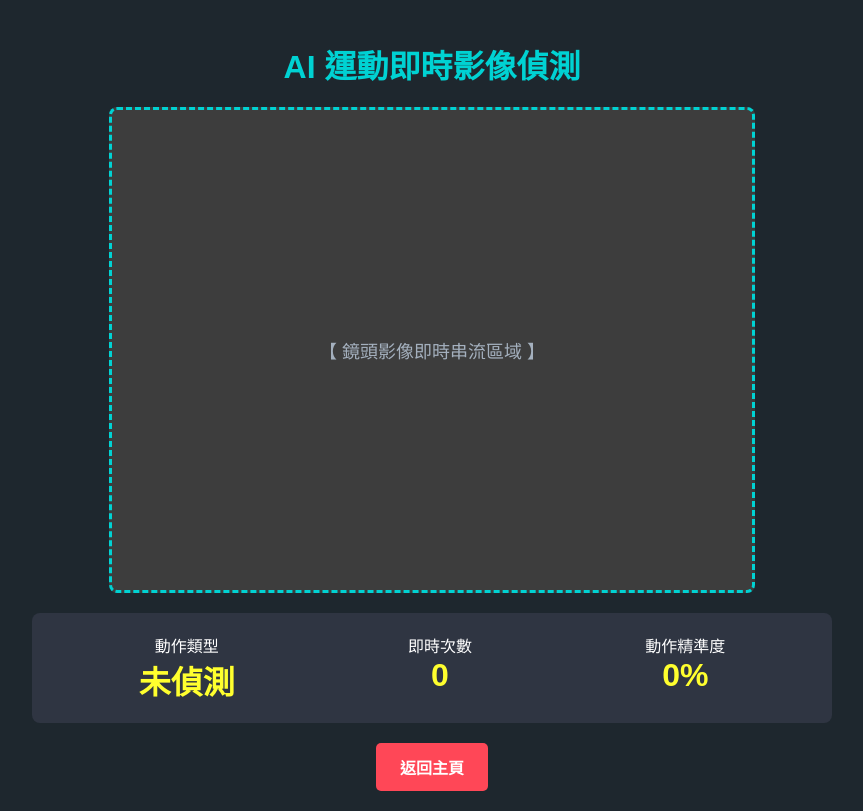
After one commit to lijerry758-ctrl/AI-Sports-Platform, a Flask app: page /detection in a window 1280 px wide. The commit adds this page. Shown: the whole page, without its empty margins (208-1071 px from the left). Run offline with Flask 3, Linux system fonts and the light colour scheme.

Commit message:
Add detection page and connect with home page

```diff
--- a/app.py
+++ b/app.py
@@ -2,12 +2,16 @@ from flask import Flask, render_template
 
 app = Flask(__name__)
 
-# 這是我們網站的主頁路由
+# 1. 這是我們網站的主頁
 @app.route('/')
 def home():
-    # 讓 Flask 去 templates 資料夾找 home.html 並渲染出來
     return render_template('home.html')
 
+# 2. 這是新加的：AI 運動偵測頁面
+@app.route('/detection')
+def detection():
+    # 讓 Flask 去 templates 資料夾找 detection.html 並渲染出來
+    return render_template('detection.html')
+
 if __name__ == '__main__':
-    # 啟動本地測試伺服器，並開啟 debug 模式方便排錯
     app.run(debug=True)
--- /dev/null
+++ b/templates/detection.html
@@ -0,0 +1,97 @@
+<!DOCTYPE html>
+<html lang="zh-TW">
+<head>
+    <meta charset="UTF-8">
+    <meta name="viewport" content="width=device-width, initial-scale=1.0">
+    <title>AI 運動偵測系統</title>
+    <style>
+        body {
+            font-family: 'Arial', sans-serif;
+            background-color: #1e272e;
+            color: #ffffff;
+            margin: 0;
+            padding: 20px;
+            display: flex;
+            flex-direction: column;
+            align-items: center;
+        }
+        .container {
+            max-width: 800px;
+            width: 100%;
+            text-align: center;
+        }
+        h1 {
+            color: #00d2d3;
+            margin-bottom: 20px;
+        }
+        .video-box {
+            width: 100%;
+            max-width: 640px;
+            height: 480px;
+            background-color: #3d3d3d;
+            border: 3px dashed #00d2d3;
+            border-radius: 8px;
+            margin: 0 auto 20px auto;
+            display: flex;
+            align-items: center;
+            justify-content: center;
+            font-size: 18px;
+            color: #a4b0be;
+        }
+        .dashboard {
+            background-color: #2f3542;
+            padding: 20px;
+            border-radius: 8px;
+            display: flex;
+            justify-content: space-around;
+            margin-bottom: 20px;
+        }
+        .data-card {
+            text-align: center;
+        }
+        .data-value {
+            font-size: 32px;
+            font-weight: bold;
+            color: #ffff2e;
+        }
+        .btn {
+            display: inline-block;
+            padding: 12px 24px;
+            background-color: #ff4757;
+            color: white;
+            text-decoration: none;
+            border-radius: 5px;
+            font-weight: bold;
+        }
+        .btn:hover {
+            background-color: #ff6b81;
+        }
+    </style>
+</head>
+<body>
+    <div class="container">
+        <h1>AI 運動即時影像偵測</h1>
+
+        <div class="video-box">
+            【 鏡頭影像即時串流區域 】
+        </div>
+
+        <div class="dashboard">
+            <div class="data-card">
+                <div>動作類型</div>
+                <div class="data-value">未偵測</div>
+            </div>
+            <div class="data-card">
+                <div>即時次數</div>
+                <div class="data-value">0</div>
+            </div>
+            <div class="data-card">
+                <div>動作精準度</div>
+                <div class="data-value">0%</div>
+            </div>
+        </div>
+
+        <a href="/" class="btn">返回主頁</a>
+    </div>
+</body>
+</html>
--- a/templates/home.html
+++ b/templates/home.html
@@ -48,6 +48,8 @@
         <h1>Welcome to AI Sports Platform! 🏃‍♂️🔥</h1>
         <p>這是我們小組的期末專案主頁，Flask 樣版引擎已成功運行！</p>
         <div class="status">系統狀態：正常運作中</div>
+
+        <a href="/detection" class="btn-start">進入 AI 運動偵測系統 🚀</a>
     </div>
 </body>
 </html>
```
